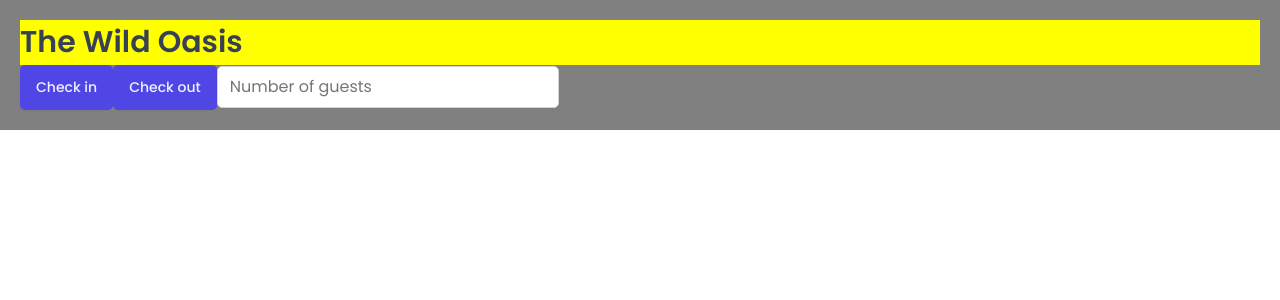
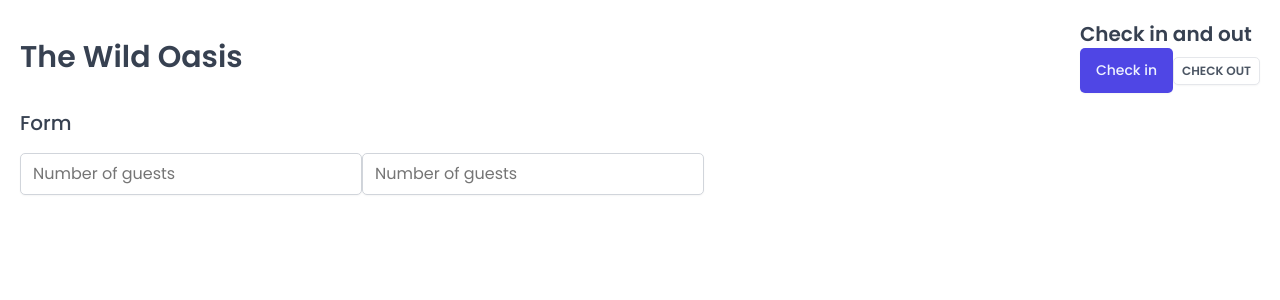
Before and after one commit to FrederickLamptey/the-wild-oasis, a React (Vite) app: page / in a window 1280 px wide. Shown: the top 300 px of the page. Built offline with nearby package versions, Linux system fonts and the light colour scheme; a web font is replaced by a local one.

Commit message:
create a row component and set default props

```diff
--- a/src/App.jsx
+++ b/src/App.jsx
@@ -2,16 +2,11 @@
 import GlobalStyles from "./styles/GlobalStyles"
 import Button from './ui/Button'
 import Input from './ui/Input'
-
-const H1 = styled.h1`
-  font-size: 30px;
-  font-weight: 600;
-  background-color: yellow;
-`;
-
+import Heading from "./ui/Heading";
+import Row from "./ui/Row";
 
 const StyledApp = styled.div`
-  background-color: gray;
+  /* background-color: gray; */
   padding: 20px;
 `
 
@@ -20,10 +15,25 @@
     <>
       <GlobalStyles />
       <StyledApp>
-        <H1>The Wild Oasis</H1>
-        <Button onClick={() => alert('check in')}>Check in</Button>
-        <Button onClick={() => alert('check out')}>Check out</Button>
-        <Input type="number" placeholder="Number of guests" />
+        <Row type='vertical'>
+          <Row type="horizontal">
+            <Heading as="h1">The Wild Oasis</Heading>
+
+            <div>
+              <Heading as="h2">Check in and out</Heading>
+              <Button variation="primary" size="medium" onClick={() => alert('check in')}>Check in</Button>
+              <Button variation="secondary" size="small" onClick={() => alert('check out')}>Check out</Button>
+            </div>
+          </Row>
+
+          <Row >
+            <Heading as="h3">Form</Heading>
+            <form>
+              <Input type="number" placeholder="Number of guests" />
+              <Input type="number" placeholder="Number of guests" />
+            </form>
+          </Row>
+        </Row>
       </StyledApp>
     </>
   );
--- a/src/ui/Button.jsx
+++ b/src/ui/Button.jsx
@@ -49,21 +49,21 @@
 };
 
 const Button = styled.button`
-  font-size: 1.4rem;
-  padding: 1.2rem 1.6rem;
-  font-weight: 500;
   border: none;
   border-radius: var(--border-radius-sm);
-  background-color: var(--color-brand-600);
-  color: var(--color-brand-50);
   box-shadow: var(--shadow-sm);
-  cursor: pointer;
-
+  ${props => sizes[props.size]}
+  ${props => variations[props.variation]}
 
   //& means the selected element which in this case is the button.
-  &:hover {
+  /* &:hover {
     background-color: var(--color-brand-700);
-  }
+  } */
 `;
 
+Button.defaultProps = {
+  variations: "primary",
+  size: "medium",
+};
+
 export default Button;
--- /dev/null
+++ b/src/ui/Heading.jsx
@@ -0,0 +1,28 @@
+import styled, { css } from 'styled-components';
+
+const Heading = styled.h1`
+  ${(props) =>
+    props.as === 'h1' &&
+    css`
+      font-size: 3rem;
+      font-weight: 600;
+    `}
+
+  ${(props) =>
+    props.as === 'h2' &&
+    css`
+      font-size: 2rem;
+      font-weight: 600;
+    `}
+
+      ${(props) =>
+    props.as === 'h3' &&
+    css`
+      font-size: 2rem;
+      font-weight: 500;
+    `}
+
+    line-height: 1.4;
+`;
+
+export default Heading;
--- /dev/null
+++ b/src/ui/Row.jsx
@@ -0,0 +1,29 @@
+import styled, { css } from 'styled-components';
+
+const Row = styled.div`
+  display: flex;
+
+  ${(props) =>
+    props.type === 'horizontal' &&
+    css`
+      justify-content: space-between;
+      align-items: center;
+    `}
+
+  ${(props) =>
+    props.type === 'vertical' &&
+    css`
+    flex-direction: column;
+    gap: 1.6rem;
+    `}
+`;
+
+//You can have a default props defined in the following way:
+
+Row.defaultProps = {
+    type: "vertical",
+}
+
+//So in this case, we can choose not to explicitly provide props for the Row component in the App component if we want it to be vertical.
+
+export default Row;
```
